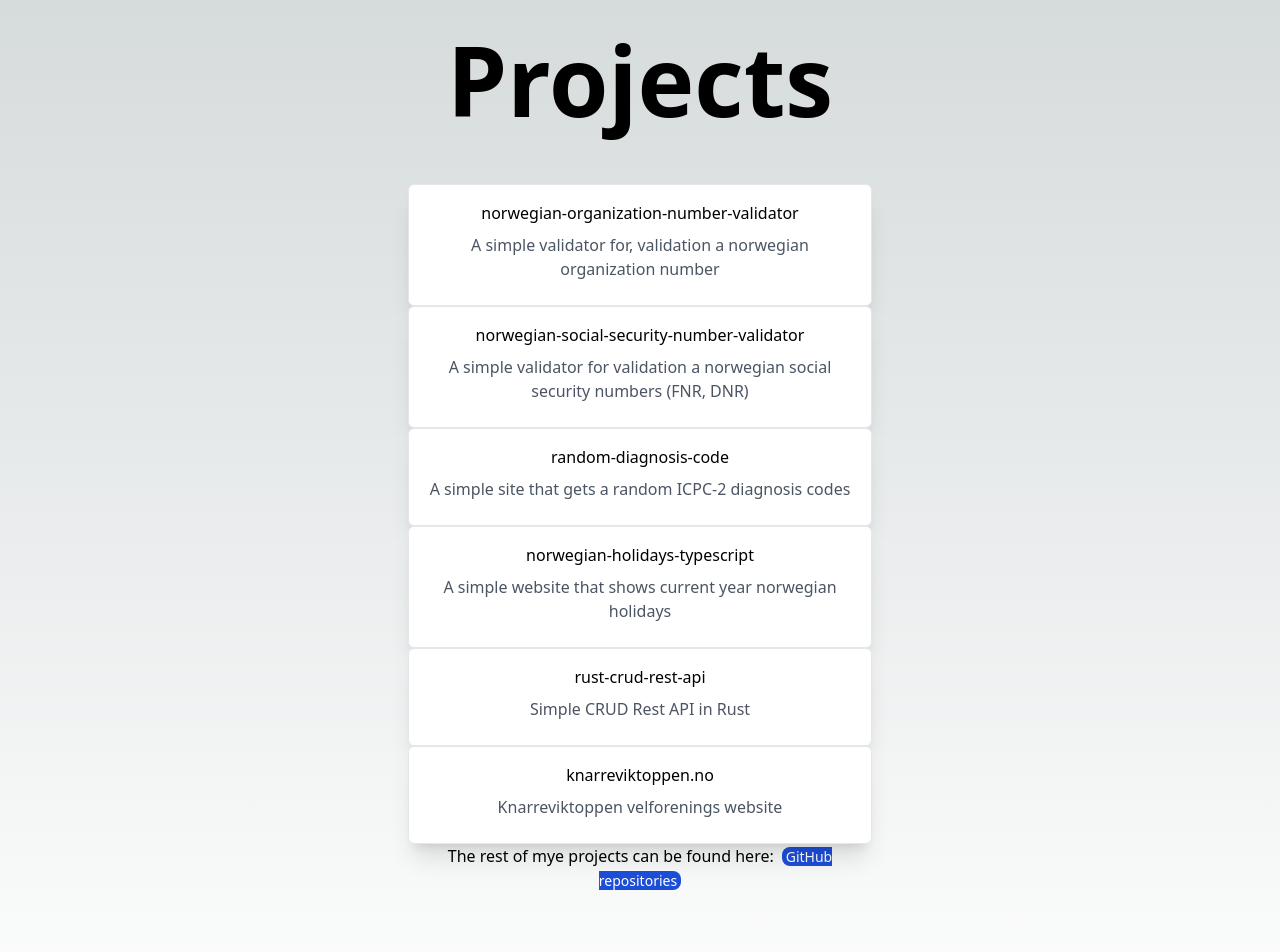
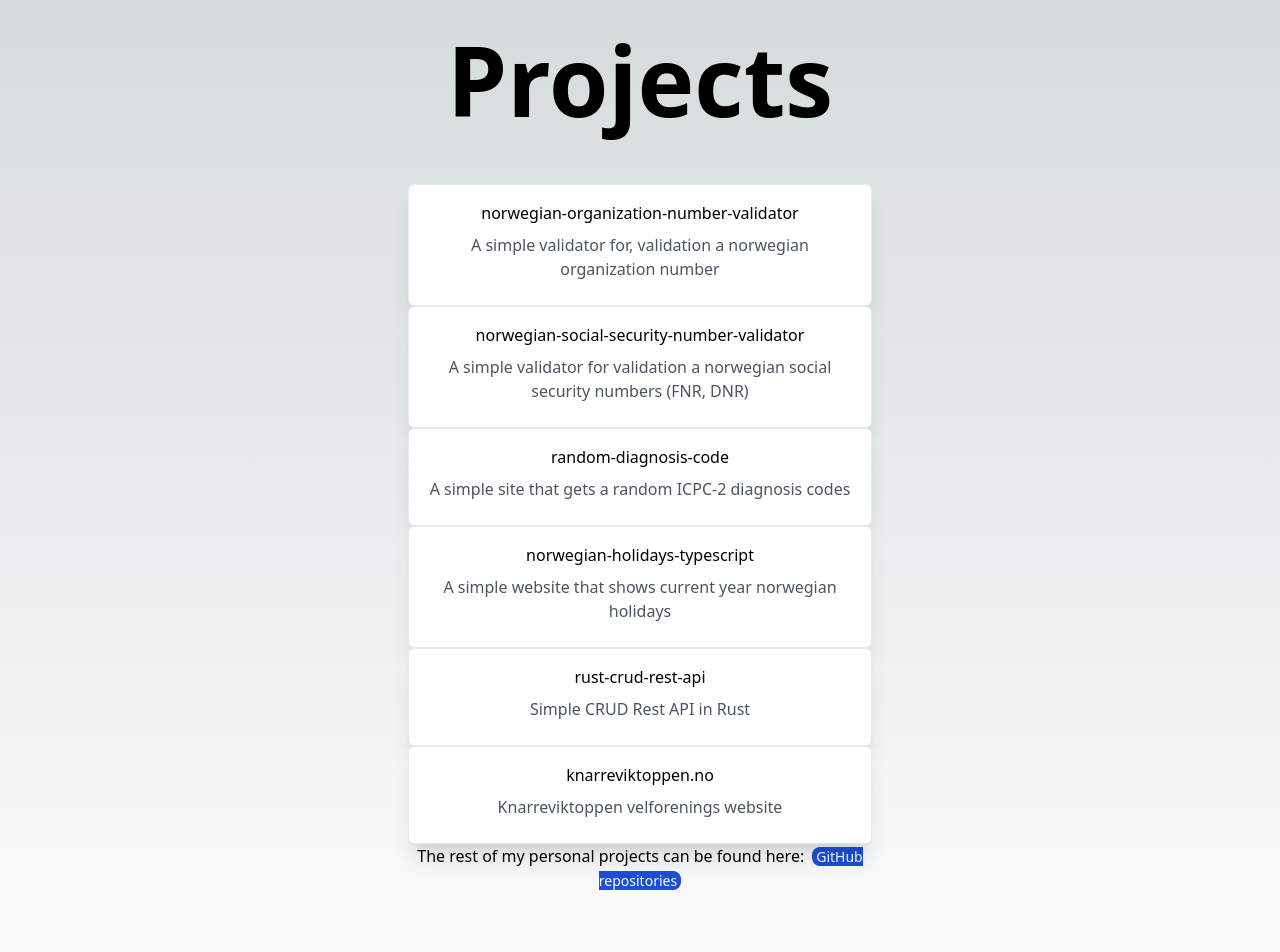
Before and after one commit to MikAoJk/MikAoJk.github.io, a Next.js app: page /projects in a window 1280 px wide. Shown: the top 952 px of the page. Built offline with nearby package versions, Linux system fonts and the light colour scheme.

Commit message:
Update projects.tsx

```diff
--- a/src/pages/projects.tsx
+++ b/src/pages/projects.tsx
@@ -22,7 +22,7 @@ const Projects: NextPage = () => {
                         />
                     </>
                 ))}
-                <p>The rest of mye projects can be found here:
+                <p>The rest of my personal projects can be found here:
                     <a href={"https://github.com/MikAoJk?tab=repositories"} className="text-white ml-2 px-1 bg-blue-700 hover:bg-blue-800 focus:ring-4 focus:ring-blue-300 font-medium rounded-lg text-sm dark:bg-blue-600 dark:hover:bg-blue-700 focus:outline-none dark:focus:ring-blue-800">
                         {"GitHub repositories"}
                     </a>
```
